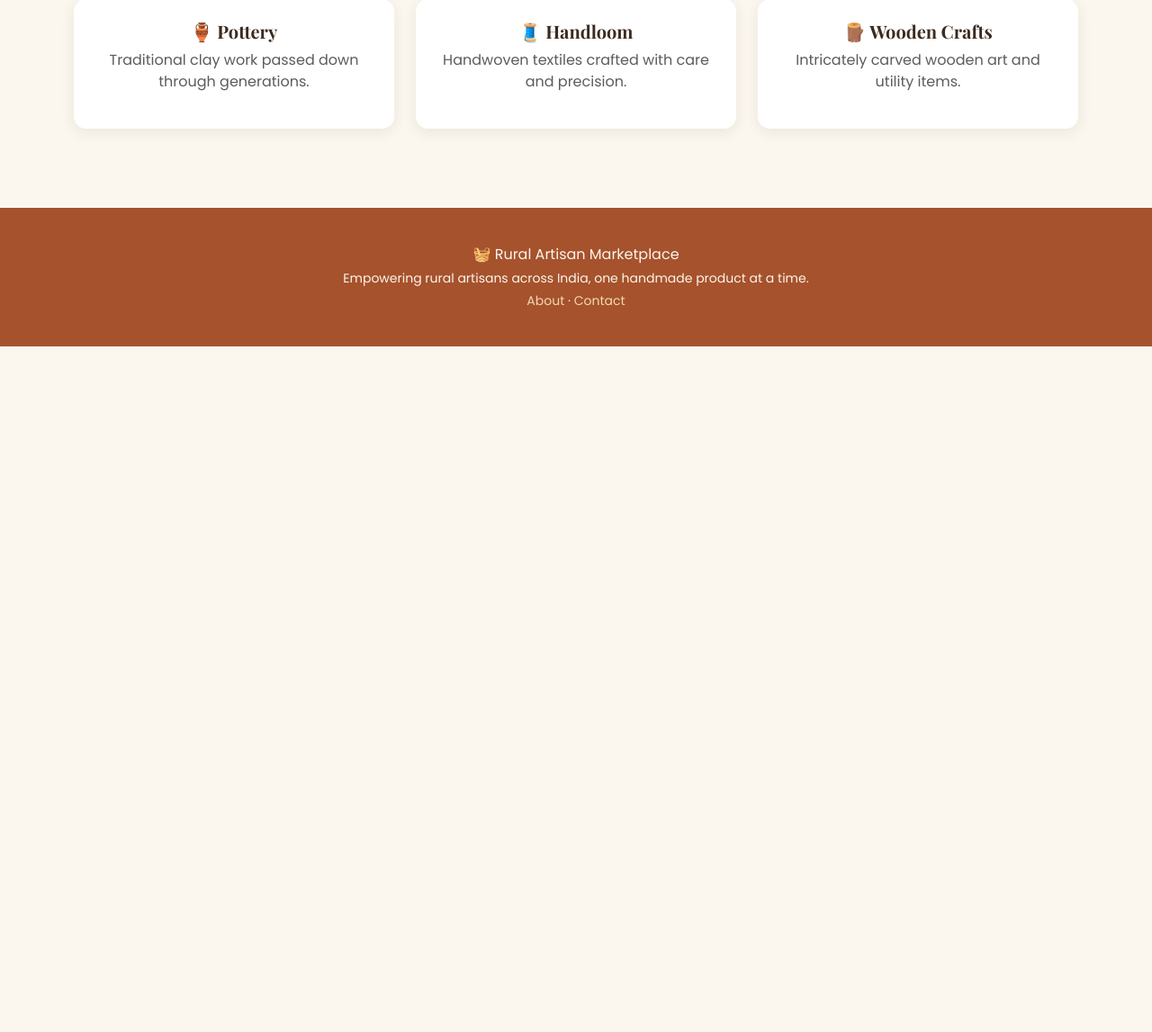
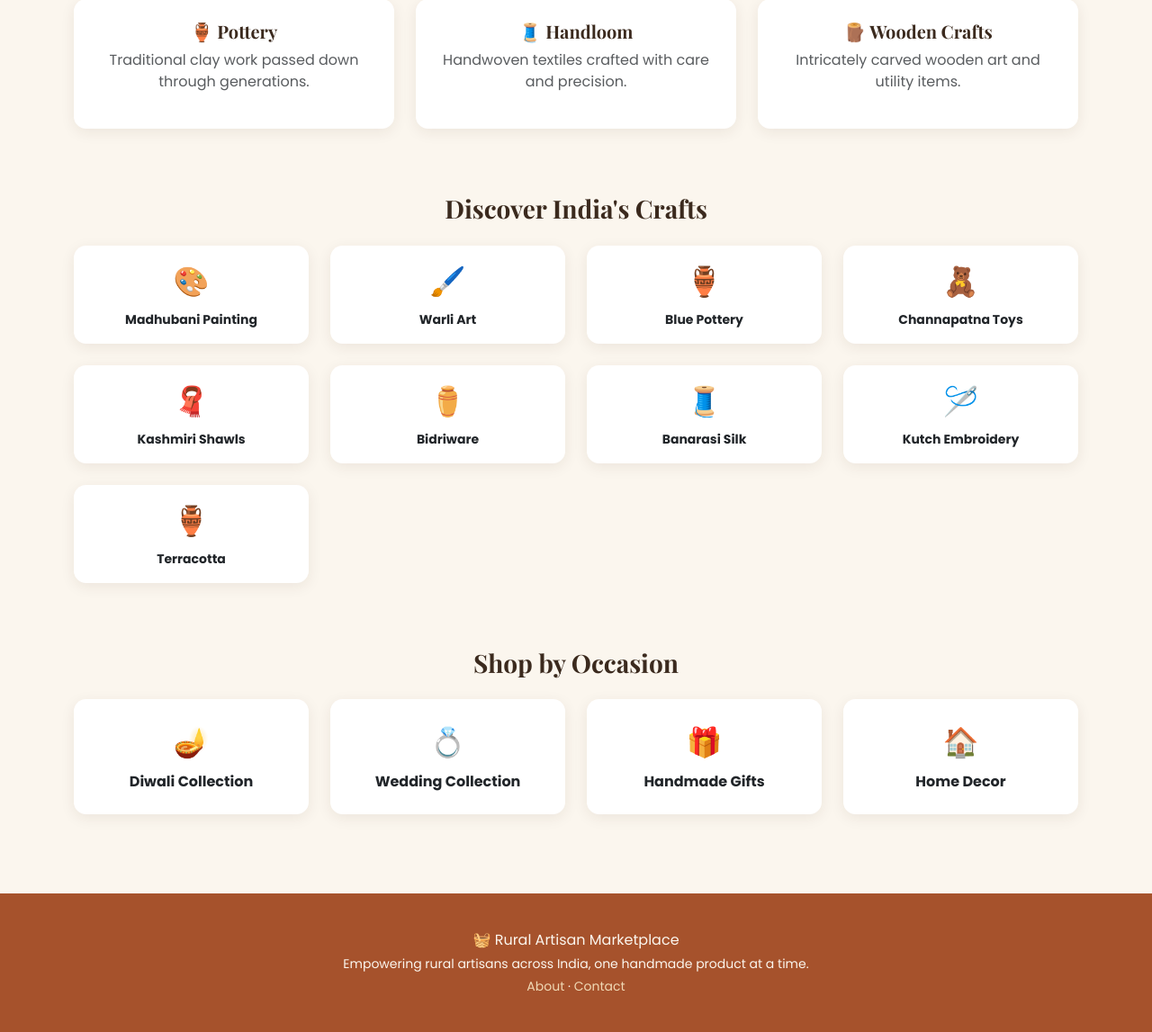
Before and after one commit to Tanwi20024/rural-artisan-marketplace, a Flask app: page / in a window 1280 px wide. Shown: the part 633-1780 px from the top of the page at 90% size. Before the commit the page ends 1018 px from the top, so only its background shows below. Run offline with Flask 3, Linux system fonts and the light colour scheme; data that the repository does not hold is empty.

Commit message:
Phase D Module 13: Add Shop by Occasion festival collections; restore Discover India's Crafts section

```diff
--- a/templates/home.html
+++ b/templates/home.html
@@ -205,4 +205,39 @@
         {% endfor %}
     </div>
 </div>
-{% endif %}{% endblock %}
+{% endif %}
+
+<div class="mt-5">
+    <h3 class="mb-4 text-center">Discover India's Crafts</h3>
+    <div class="row">
+        {% set crafts = [ ('Madhubani Painting', '🎨'), ('Warli Art', '🖌️'), ('Blue Pottery', '🏺'), ('Channapatna Toys', '🧸'), ('Kashmiri Shawls', '🧣'), ('Bidriware', '⚱️'), ('Banarasi Silk', '🧵'), ('Kutch Embroidery', '🪡'), ('Terracotta', '🏺') ] %} {%
+        for craft_name, icon in crafts %}
+        <div class="col-md-3 col-sm-6 mb-4">
+            <a href="{{ url_for('products.list_products', q=craft_name) }}" class="text-decoration-none text-dark">
+                <div class="card p-3 text-center h-100 craft-card">
+                    <div class="craft-icon">{{ icon }}</div>
+                    <p class="mb-0 mt-2 small fw-bold">{{ craft_name }}</p>
+                </div>
+            </a>
+        </div>
+        {% endfor %}
+    </div>
+</div>
+
+<div class="mt-5 mb-5">
+    <h3 class="mb-4 text-center">Shop by Occasion</h3>
+    <div class="row">
+        {% set collections = [ ('Diwali Collection', 'Diwali', '🪔'), ('Wedding Collection', 'Wedding', '💍'), ('Handmade Gifts', 'Gift', '🎁'), ('Home Decor', 'Decor', '🏠') ] %} {% for title, search_term, icon in collections %}
+        <div class="col-md-3 col-sm-6 mb-4">
+            <a href="{{ url_for('products.list_products', q=search_term) }}" class="text-decoration-none text-dark">
+                <div class="card p-4 text-center h-100 craft-card">
+                    <div class="craft-icon">{{ icon }}</div>
+                    <p class="mb-0 mt-2 fw-bold">{{ title }}</p>
+                </div>
+            </a>
+        </div>
+        {% endfor %}
+    </div>
+</div>
+
+{% endblock %}
```
